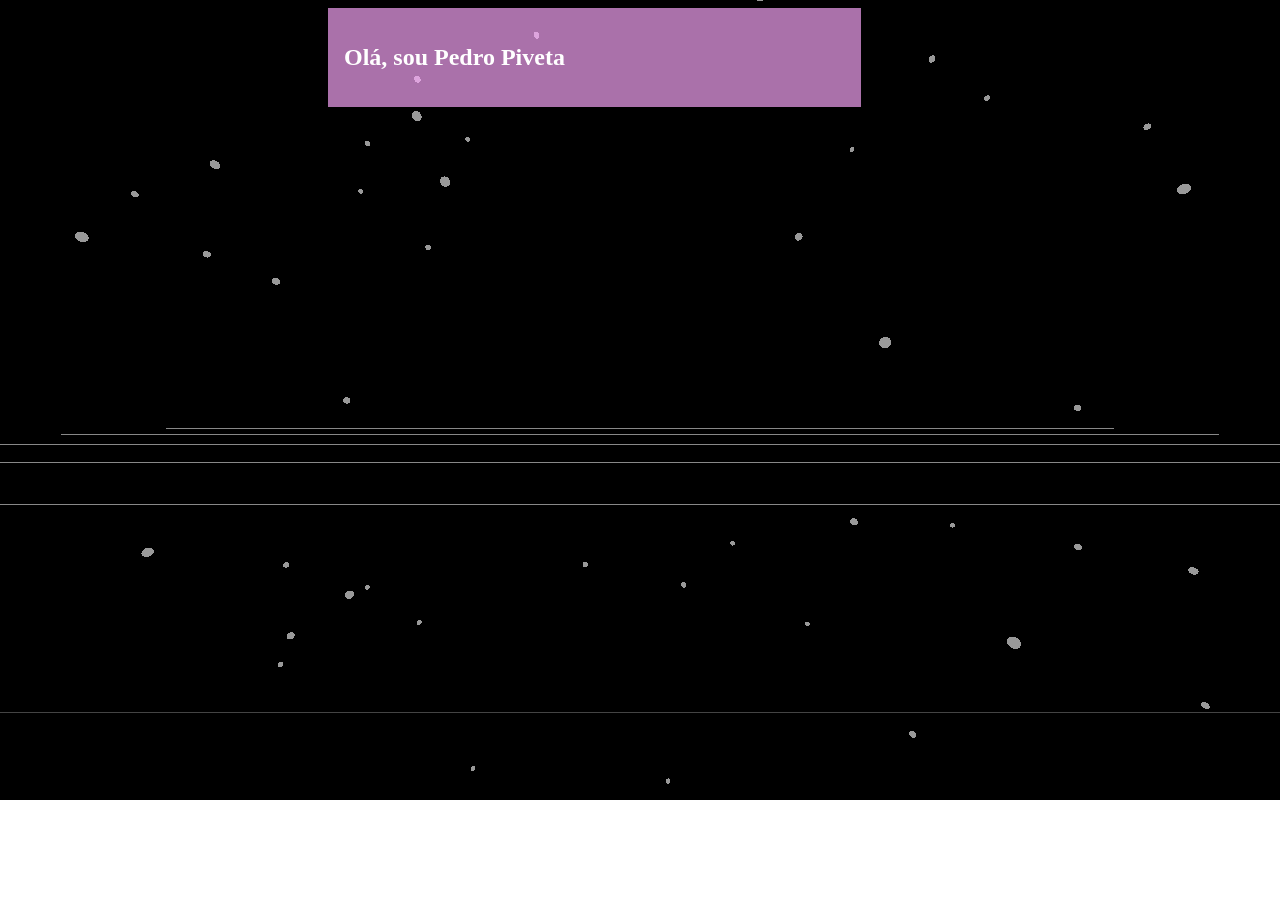
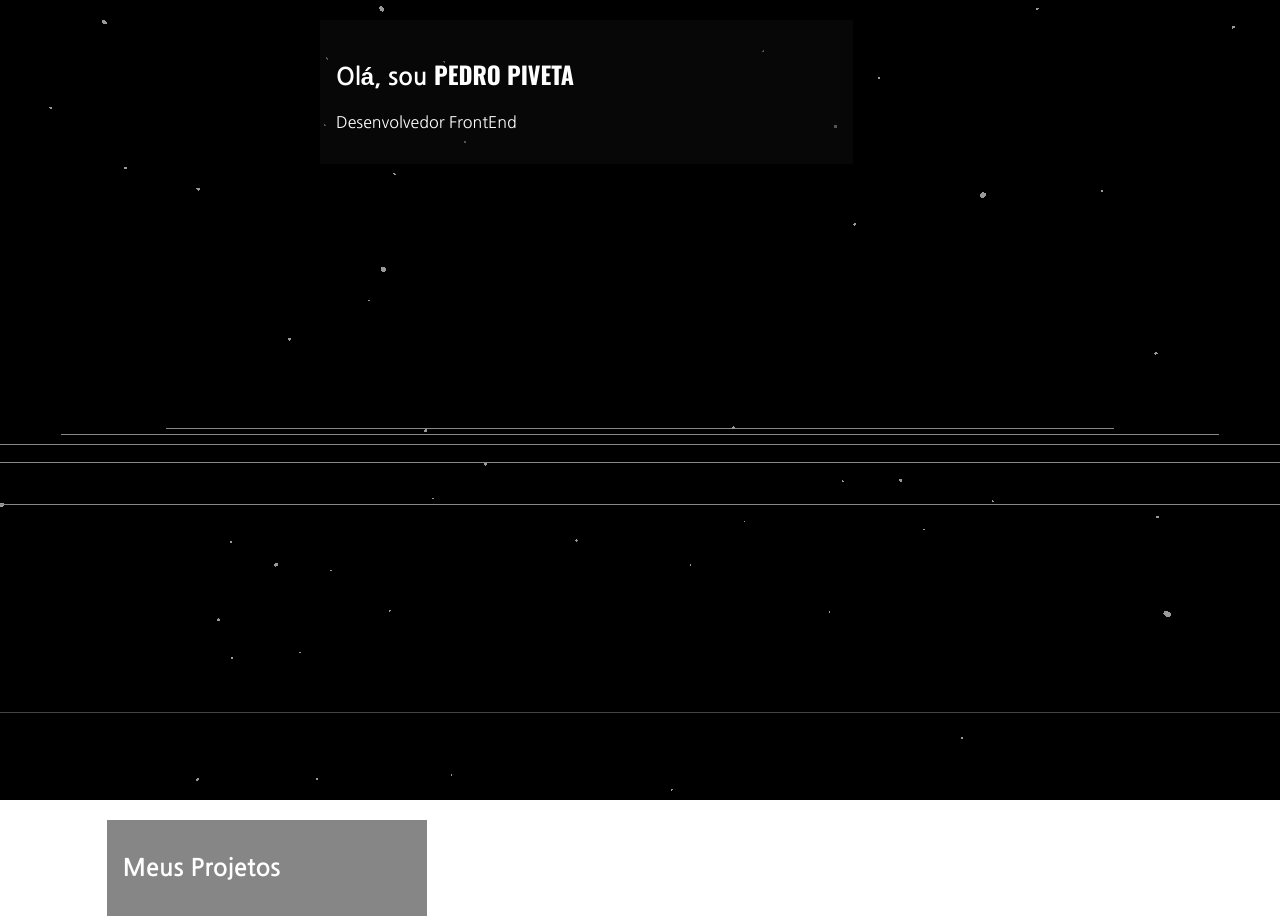
Before and after one commit to PedroPiveta/portfolio3d, a website built with Vite: page index.html in a window 1280 px wide. Built offline with nearby package versions, Linux system fonts and the light colour scheme; animation ran at ten frames a second.

Commit message:
Fonte melhor

```diff
--- a/index.html
+++ b/index.html
@@ -11,10 +11,16 @@
     <main>
       <section class="presentation">
         <div class="card">
-          <h1>Olá, sou Pedro Piveta</h1>
+          <h2>Olá, sou <span class="name">Pedro Piveta</span></h2>
+          <p>Desenvolvedor FrontEnd</p>
         </div>
       </section>
-      <section></section>
+      <section class="teste">
+        <div class="card">
+          <h2>Meus Projetos</h2>
+
+        </div>
+      </section>
     </main>
     <script type="module" src="/main.js"></script>
   </body>
--- a/main.js
+++ b/main.js
@@ -42,13 +42,13 @@ function addStar() {
 
   const [x, y, z] = Array(3)
     .fill()
-    .map(() => THREE.MathUtils.randFloatSpread(100));
+    .map(() => THREE.MathUtils.randFloatSpread(300));
 
   star.position.set(x, y, z);
   scene.add(star);
 }
 
-Array(200).fill().forEach(addStar);
+Array(300).fill().forEach(addStar);
 
 // helpers
 
--- a/style.css
+++ b/style.css
@@ -1,3 +1,4 @@
+@import url('https://fonts.googleapis.com/css2?family=Nanum+Gothic:wght@400;700&family=Oswald:wght@400;700&display=swap');
 
 canvas {
   overflow: auto;
@@ -5,9 +6,14 @@ canvas {
   top: 0;
   left: 0;
 }
-
+* {
+  box-sizing: border-box;
+}
 body {
+  padding: 0;
+  margin: 0;
   overflow-x: hidden;
+  font-family: 'Nanum Gothic', sans-serif;
 }
 
 main {
@@ -21,12 +27,26 @@ main {
   z-index: 99;
 }
 
+.card {
+  background-color: rgba(15, 15, 15, .5);
+  margin: 20px auto;
+  /* height: 80%; */
+  padding: 1em;
+}
+
 section {
   height: 100vh;
+}
+
+.presentation {
   grid-column: 4 / span 5;
 }
 
-.card {
-  background-color: #fafa;
-  padding: 1em;
+.name {
+  font-family: 'Oswald', sans-serif;
+  text-transform: uppercase;
 }
+
+.teste {
+  grid-column: 2 / span 3;
+}
```
